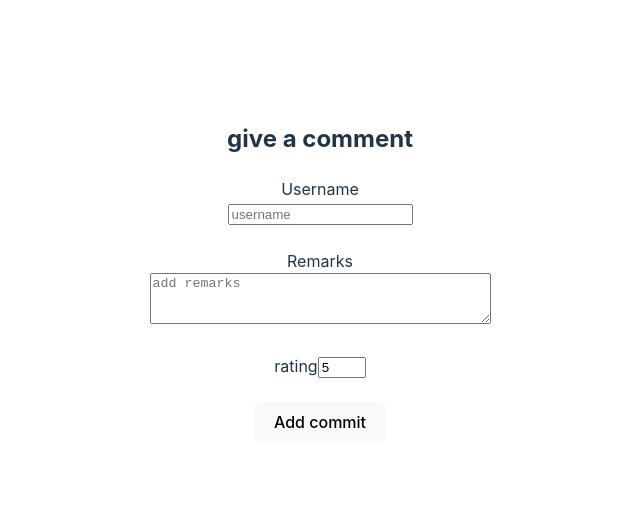
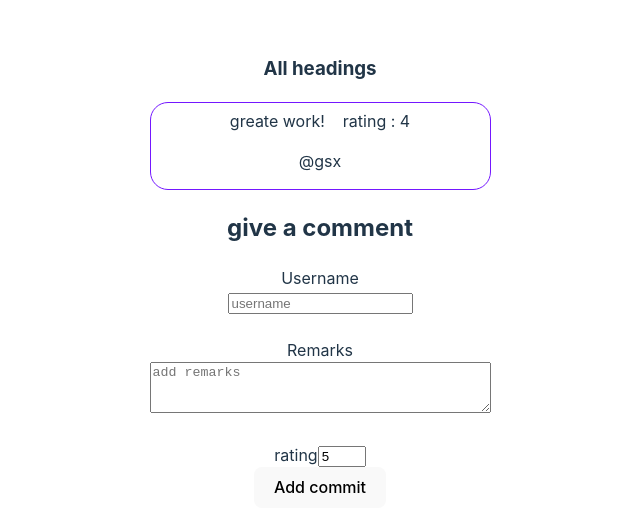
Before and after one commit to GitNinja36/react-practice5, a React (Vite) app: page / in a window 1280 px wide. Shown: the part 128-660 px from the top of the page, without its empty margins (320-960 px from the left). Built offline with nearby package versions, Linux system fonts and the light colour scheme.

Commit message:
making todo by using form

```diff
--- a/src/App.jsx
+++ b/src/App.jsx
@@ -1,12 +1,13 @@
 import './App.css'
 import Form from './Form'
 import CommentsForm from './CommentsForm'
+import Comments from './Comments'
 
 function App() {
 
   return (
     <>
-    <CommentsForm/>
+    <Comments/>
     </>
   )
 }
--- /dev/null
+++ b/src/Comment.css
@@ -0,0 +1,6 @@
+.comment{
+    border: 1px solid rgb(116, 23, 255);
+    border-radius: 18px;
+    padding: 6px 8px 0 8px;
+    margin-bottom: 10px;
+}
--- /dev/null
+++ b/src/Comments.jsx
@@ -0,0 +1,33 @@
+import { useState } from "react"
+import "./Comment.css" ;
+import CommentsForm from "./CommentsForm";
+
+export default function Comments(){
+    let [comments, setComments] = useState([{
+        username: "@gsx",
+        remarks: "greate work!",
+        rating: 4,
+    }])
+
+    let addNewComment = (comment) => {
+        setComments((currComments) => [...currComments, comment])
+        console.log("added comment");
+    }
+
+    return(
+        <>
+        <div>
+            <h3>All headings</h3>
+            {comments.map((comment, idx)=>(
+            <div className="comment" key={idx}>
+                <span>{comment.remarks}</span>
+                &nbsp;&nbsp;&nbsp;&nbsp;
+                <span>rating : {comment.rating}</span>
+                <p>{comment.username}</p>
+            </div>
+            ))}
+        </div>
+        <CommentsForm addNewComment={addNewComment}/>
+        </>
+    )
+}
--- a/src/CommentsForm.jsx
+++ b/src/CommentsForm.jsx
@@ -1,11 +1,11 @@
 import { useState } from "react"
 
-export default function CommentsForm(){
+export default function CommentsForm({addNewComment}){
     let [formData, setFormData] = useState({
         username: "",
         remarks: "",
-        rating: 5
-    })
+        rating: 5,
+    });
 
     function handelInputChnage(event){
         setFormData((currData)=>{
@@ -14,8 +14,8 @@
     }
 
     function handelSubmit(event){
-        console.log(formData);
         event.preventDefault();
+        addNewComment(formData);
 
         setFormData({
             username: "",
@@ -63,9 +63,8 @@
                     value={formData.rating}
                     onChange={handelInputChnage}
                 />
-                <br /><br />
-
-                <button>Add commit</button>
+                <br />
+                <button type="submit">Add commit</button>
             </form>
         </div>
     )
```
